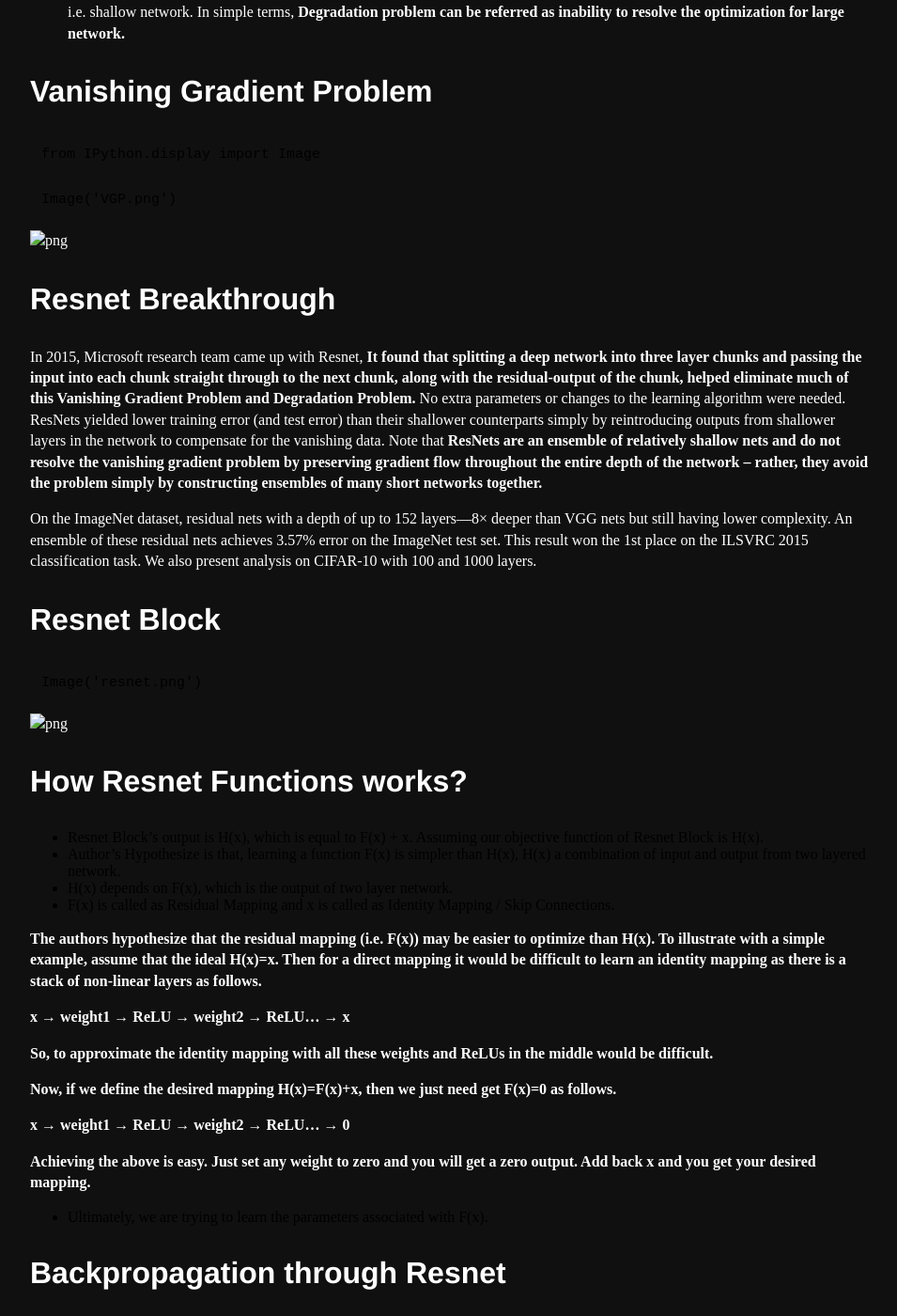
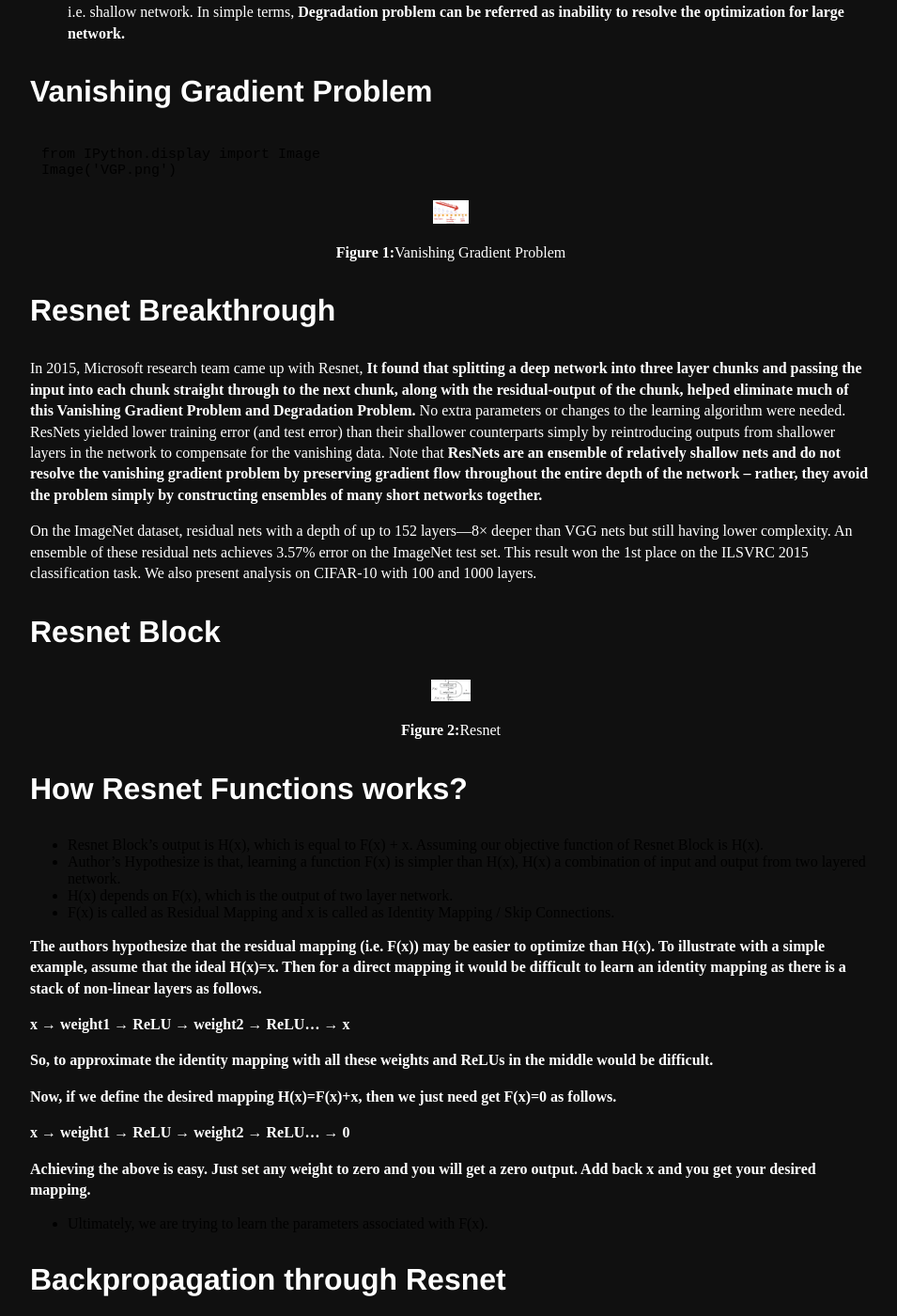
Before and after one commit to Mayurji/mayurji.github.io, a Jekyll site: the page built from _notebooks/2020-10-06-Resnet.md, in a window 1280 px wide and 1400 px high, scrolled down 770 px. Shown: the whole window at 94% size, without its empty margins (160-1115 px from the left). Built offline with Jekyll 4.4.1, drawn with Linux system fonts in a browser that asks for light colours; some of the changed text lies outside the part shown.

Commit message:
Update 2020-10-06-Resnet.md

````diff
--- a/_notebooks/2020-10-06-Resnet.md
+++ b/_notebooks/2020-10-06-Resnet.md
@@ -25,12 +25,12 @@
 ### **Vanishing Gradient Problem**
 ```python
 from IPython.display import Image
-```
-```python
 Image('VGP.png')
 ```
-
-![png](output_3_0.png)
+<center>
+<img src="{{site.url}}/assets/images/resnet/output_3_0.png" style="zoom: 5%; background-color:#DCDCDC;" /><br>
+<p><b>Figure 1:</b>Vanishing Gradient Problem</p>
+</center>
 
 ### **Resnet Breakthrough**
 In 2015, Microsoft research team came up with Resnet, **It found that splitting a deep network into three layer chunks and passing the input into each chunk straight through to the next chunk, along with the residual-output of the chunk, helped eliminate much of this Vanishing Gradient Problem and Degradation Problem.** No extra parameters or changes to the learning algorithm were needed. ResNets yielded lower training error (and test error) than their shallower counterparts simply by reintroducing outputs from shallower layers in the network to compensate for the vanishing data. Note that **ResNets are an ensemble of relatively shallow nets and do not resolve the vanishing gradient problem by preserving gradient flow throughout the entire depth of the network – rather, they avoid the problem simply by constructing ensembles of many short networks together.**
@@ -39,11 +39,11 @@
 
 ### **Resnet Block**
 
-```python
-Image('resnet.png')
-```
+<center>
+<img src="{{site.url}}/assets/images/resnet/output_6_0.png" style="zoom: 5%; background-color:#DCDCDC;" /><br>
+<p><b>Figure 2:</b>Resnet</p>
+</center>
 
-![png](output_6_0.png)
 
 ### **How Resnet Functions works?**
 
@@ -73,7 +73,11 @@
 Image('bp_resnet.png')
 ```
 
-![png](output_9_0.png)
+<center>
+<img src="{{site.url}}/assets/images/resnet/output_9_0.png" style="zoom: 5%; background-color:#DCDCDC;" /><br>
+<p><b>Figure 3:</b>Back Propagation</p>
+</center>
+
 
 ### **What happens during Backpropagation**
 
@@ -93,8 +97,10 @@
 ```python
 Image("identity Mapping.png")
 ```
-
-![png](output_12_0.png)
+<center>
+<img src="{{site.url}}/assets/images/resnet/output_12_0.png" style="zoom: 5%; background-color:#DCDCDC;" /><br>
+<p><b>Figure 4:</b>Identity Mapping</p>
+</center>
 
 ### **Results of Identity Mapping**
 
@@ -102,7 +108,12 @@
 Image("result_identity_mapping.png")
 ```
 
-![png](output_14_0.png)
+<center>
+<img src="{{site.url}}/assets/images/resnet/output_14_0.png" style="zoom: 5%; background-color:#DCDCDC;" /><br>
+<p><b>Figure 5:</b>Result</p>
+</center>
+
+
 
 ### **Assumption about the Identity Mapping**
 * No parameters are learned in identity mapping i.e. when dimension matches between F(x) and x.
@@ -281,11 +292,10 @@
 Image('downsample.png')
 ```
 
-
-
-
-![png](output_27_0.png)
-
+<center>
+<img src="{{site.url}}/assets/images/resnet/output_27_0.png" style="zoom: 5%; background-color:#DCDCDC;" /><br>
+<p><b>Figure 6:</b>Downsample</p>
+</center>
 
 
 ### **RESNET34**
@@ -295,13 +305,10 @@
 Image('resnet_architecture.png')
 ```
 
-
-
-
-![png](output_29_0.png)
-
-
-
+<center>
+<img src="{{site.url}}/assets/images/resnet/output_29_0.png" style="zoom: 5%; background-color:#DCDCDC;" /><br>
+<p><b>Figure 7:</b>Resnet Architecture</p>
+</center>
 
 ```python
 class ResNet(nn.Module):
````
